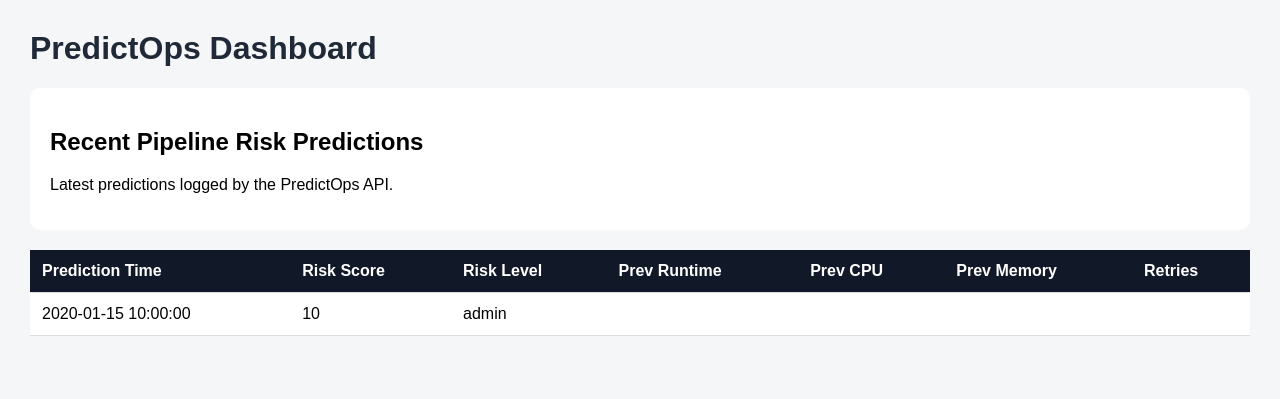
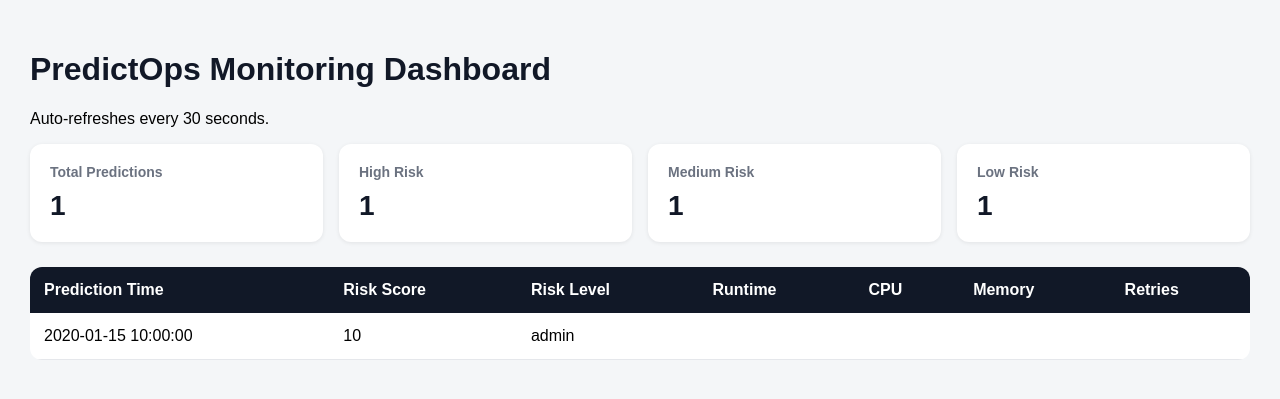
Before and after one commit to isuriyy/PredictOps, a FastAPI app: template api/templates/dashboard.html in a window 1280 px wide. Shown: the top 399 px of the page. Run offline with FastAPI, Linux system fonts and the light colour scheme; the template is opened without the code that fills it: most values are stand-ins (such as "Sample title", 1, 10 or a date in 2020); parts of the project's set-up code (start-up, migrations or seed data) failed here and were passed over; some libraries are stand-ins or nearby versions.

Commit message:
Upgrade monitoring dashboard

```diff
--- a/api/main.py
+++ b/api/main.py
@@ -109,13 +109,34 @@
 @app.get("/dashboard", response_class=HTMLResponse)
 def dashboard(request: Request):
     df = pd.read_sql(
-        "SELECT * FROM prediction_logs ORDER BY prediction_time DESC LIMIT 20",
+        "SELECT * FROM prediction_logs ORDER BY prediction_time DESC LIMIT 50",
         engine
     )
 
+    total_predictions = len(df)
+    high_risk_count = len(df[df["risk_level"] == "HIGH"])
+    medium_risk_count = len(df[df["risk_level"] == "MEDIUM"])
+    low_risk_count = len(df[df["risk_level"] == "LOW"])
+
     logs = df.to_dict(orient="records")
 
+    context = {
+        "request": request,
+        "logs": logs,
+        "total_predictions": total_predictions,
+        "high_risk_count": high_risk_count,
+        "medium_risk_count": medium_risk_count,
+        "low_risk_count": low_risk_count,
+    }
+
     return templates.TemplateResponse(
+        request,
         "dashboard.html",
-        {"request": request, "logs": logs}
-    )
+        {
+            "logs": logs,
+            "total_predictions": total_predictions,
+            "high_risk_count": high_risk_count,
+            "medium_risk_count": medium_risk_count,
+            "low_risk_count": low_risk_count,
+    }
+)
--- a/api/templates/dashboard.html
+++ b/api/templates/dashboard.html
@@ -2,70 +2,115 @@
 <html>
 <head>
     <title>PredictOps Dashboard</title>
+    <meta http-equiv="refresh" content="30">
+
     <style>
         body {
             font-family: Arial, sans-serif;
-            margin: 30px;
             background: #f4f6f8;
+            margin: 0;
+            padding: 30px;
         }
 
         h1 {
-            color: #1f2937;
+            color: #111827;
+        }
+
+        .cards {
+            display: grid;
+            grid-template-columns: repeat(4, 1fr);
+            gap: 16px;
+            margin-bottom: 25px;
         }
 
         .card {
             background: white;
             padding: 20px;
-            border-radius: 10px;
-            margin-bottom: 20px;
+            border-radius: 12px;
+            box-shadow: 0 1px 4px rgba(0,0,0,0.08);
+        }
+
+        .card h3 {
+            margin: 0;
+            color: #6b7280;
+            font-size: 14px;
+        }
+
+        .card p {
+            font-size: 28px;
+            font-weight: bold;
+            margin: 10px 0 0;
+            color: #111827;
         }
 
         table {
             width: 100%;
             border-collapse: collapse;
             background: white;
-        }
-
-        th, td {
-            padding: 12px;
-            border-bottom: 1px solid #ddd;
-            text-align: left;
+            border-radius: 12px;
+            overflow: hidden;
         }
 
         th {
             background: #111827;
             color: white;
+            padding: 14px;
+            text-align: left;
+        }
+
+        td {
+            padding: 14px;
+            border-bottom: 1px solid #e5e7eb;
         }
 
         .HIGH {
+            background: #dc2626;
             color: white;
-            background: #dc2626;
             padding: 6px 10px;
             border-radius: 6px;
         }
 
         .MEDIUM {
+            background: #f59e0b;
             color: white;
-            background: #f59e0b;
             padding: 6px 10px;
             border-radius: 6px;
         }
 
         .LOW {
+            background: #16a34a;
             color: white;
-            background: #16a34a;
             padding: 6px 10px;
             border-radius: 6px;
         }
     </style>
 </head>
+
 <body>
 
-<h1>PredictOps Dashboard</h1>
+<h1>PredictOps Monitoring Dashboard</h1>
+<p>Auto-refreshes every 30 seconds.</p>
 
-<div class="card">
-    <h2>Recent Pipeline Risk Predictions</h2>
-    <p>Latest predictions logged by the PredictOps API.</p>
+<div class="cards">
+    <div class="card">
+        <h3>Total Predictions</h3>
+        <p>{{ total_predictions }}</p>
+    </div>
+
+    <div class="card">
+        <h3>High Risk</h3>
+        <p>{{ high_risk_count }}</p>
+    </div>
+
+    <div class="card">
+        <h3>Medium Risk</h3>
+        <p>{{ medium_risk_count }}</p>
+    </div>
+
+    <div class="card">
+        <h3>Low Risk</h3>
+        <p>{{ low_risk_count }}</p>
+    </div>
 </div>
 
 <table>
@@ -74,12 +119,13 @@
             <th>Prediction Time</th>
             <th>Risk Score</th>
             <th>Risk Level</th>
-            <th>Prev Runtime</th>
-            <th>Prev CPU</th>
-            <th>Prev Memory</th>
+            <th>Runtime</th>
+            <th>CPU</th>
+            <th>Memory</th>
             <th>Retries</th>
         </tr>
     </thead>
+
     <tbody>
         {% for log in logs %}
         <tr>
```
